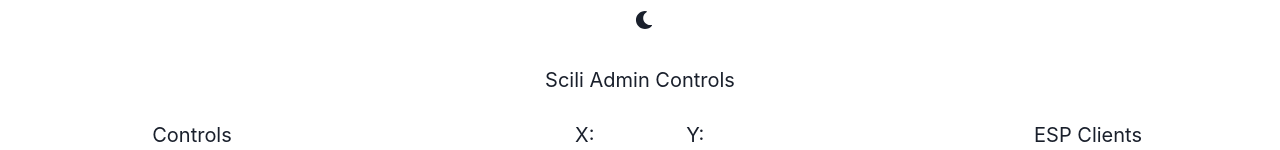
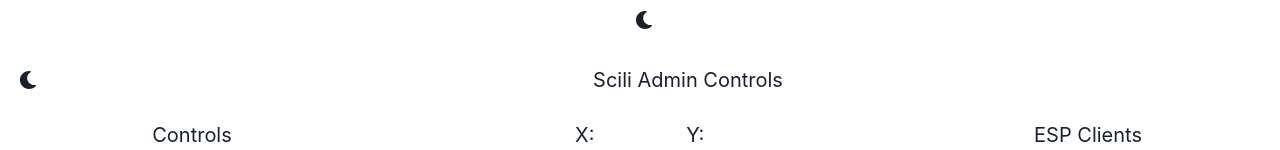
Before and after one commit to kazar4/SciliTetrisWebsite, a React (Create React App) app in the folder simulation/scili-sim/: page / in a window 1280 px wide. Shown: the top 150 px of the page. Built offline with nearby package versions, Linux system fonts and the light colour scheme; no server answers.

Commit message:
distinguished between led1 and led2

```diff
--- a/simulation/scili-sim/src/App.js
+++ b/simulation/scili-sim/src/App.js
@@ -92,6 +92,7 @@ function App() {
         <Flex direction="column" height="100vh">
         {/* Top section */}
         <Flex justify="space-between" align="center" height="10%">
+        <ColorModeSwitcher justifySelf="flex-end" />
           <Box flex="0 0 20%"></Box>
           <Box flex="0 0 60%" textAlign="center">Scili Admin Controls</Box>
           <Box flex="0 0 20%" textAlign="right"></Box>
```
Also changed, not shown: 1 other file (tests, documents, lock files or other folders).
